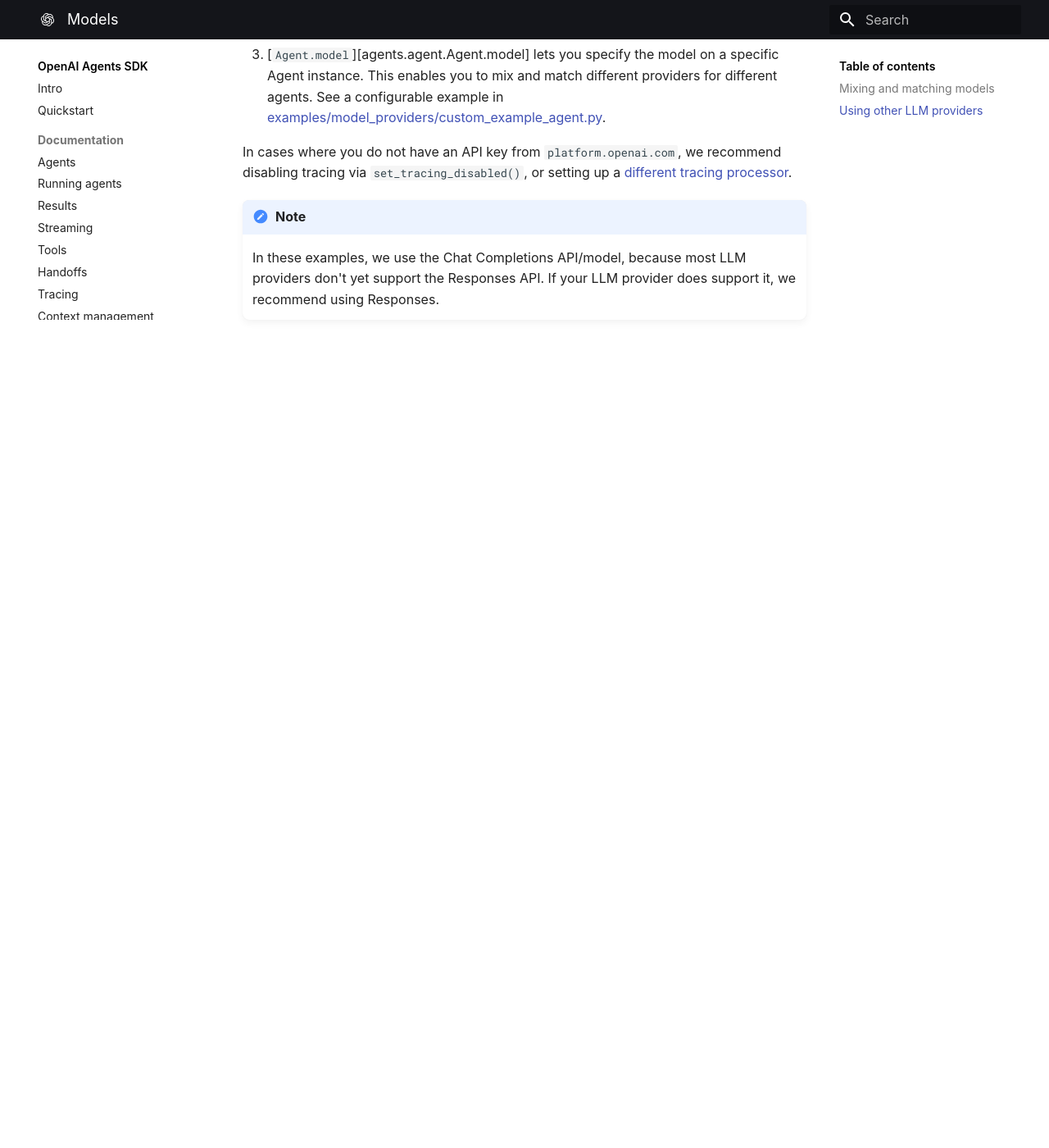
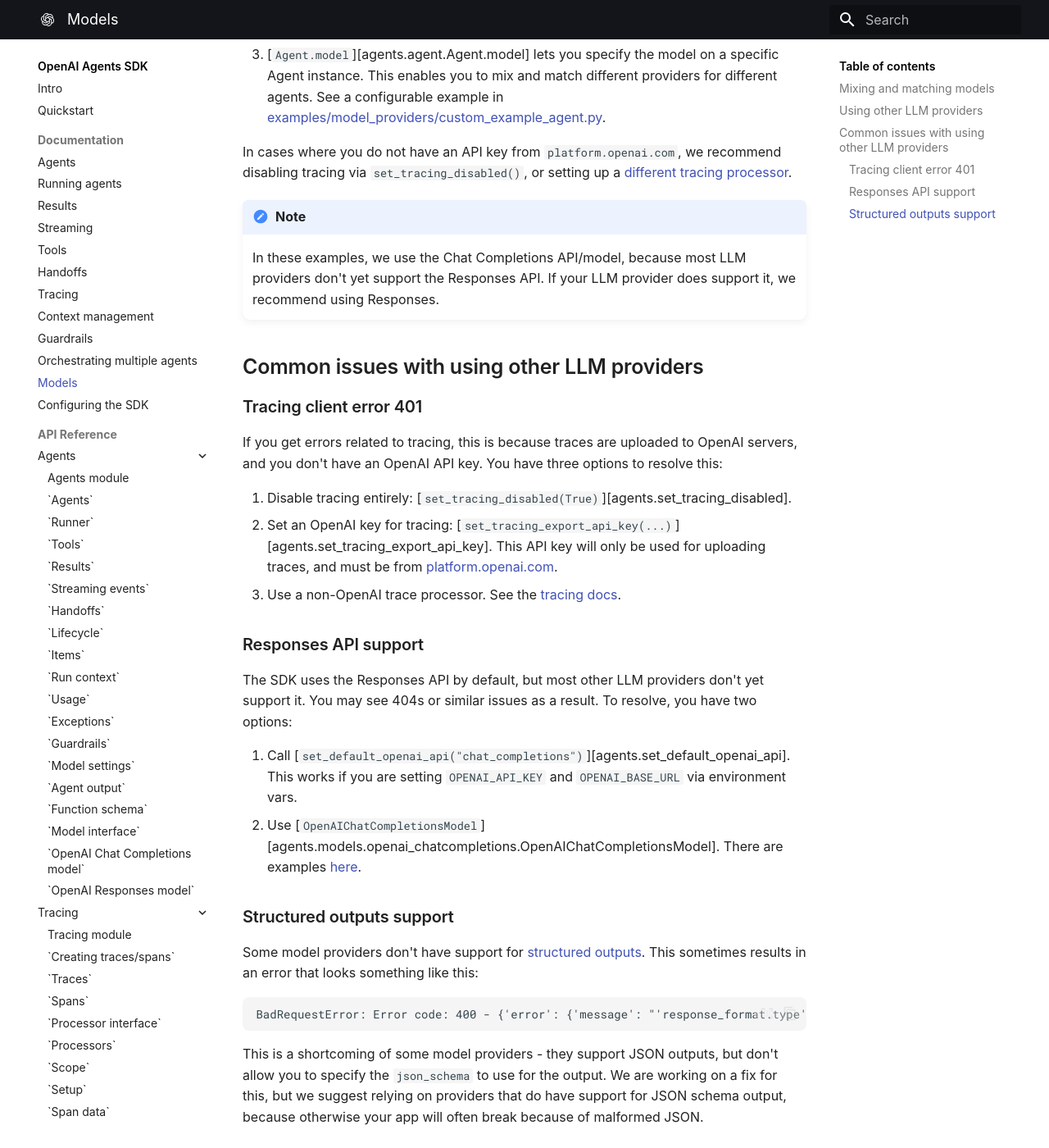
Before and after one commit to Radoslaw-Lisowski/openai-agents-python, an MkDocs documentation site: the page built from docs/models.md, in a window 1280 px wide and 1400 px high, scrolled down 1935 px. Shown: the whole window at 82% size. Built offline with MkDocs 1.6.1 and Material for MkDocs 9.7.7, drawn with Linux system fonts in a browser that asks for light colours; some web fonts are replaced; before the commit the page ends 2349 px from its top, so only the background shows below that.

Commit message:
Update model docs with common issues

````diff
--- a/docs/models.md
+++ b/docs/models.md
@@ -64,3 +64,30 @@ In cases where you do not have an API key from `platform.openai.com`, we recomme
 !!! note
 
     In these examples, we use the Chat Completions API/model, because most LLM providers don't yet support the Responses API. If your LLM provider does support it, we recommend using Responses.
+
+## Common issues with using other LLM providers
+
+### Tracing client error 401
+
+If you get errors related to tracing, this is because traces are uploaded to OpenAI servers, and you don't have an OpenAI API key. You have three options to resolve this:
+
+1. Disable tracing entirely: [`set_tracing_disabled(True)`][agents.set_tracing_disabled].
+2. Set an OpenAI key for tracing: [`set_tracing_export_api_key(...)`][agents.set_tracing_export_api_key]. This API key will only be used for uploading traces, and must be from [platform.openai.com](https://platform.openai.com/).
+3. Use a non-OpenAI trace processor. See the [tracing docs](tracing.md#custom-tracing-processors).
+
+### Responses API support
+
+The SDK uses the Responses API by default, but most other LLM providers don't yet support it. You may see 404s or similar issues as a result. To resolve, you have two options:
+
+1. Call [`set_default_openai_api("chat_completions")`][agents.set_default_openai_api]. This works if you are setting `OPENAI_API_KEY` and `OPENAI_BASE_URL` via environment vars.
+2. Use [`OpenAIChatCompletionsModel`][agents.models.openai_chatcompletions.OpenAIChatCompletionsModel]. There are examples [here](https://github.com/openai/openai-agents-python/tree/main/examples/model_providers/).
+
+### Structured outputs support
+
+Some model providers don't have support for [structured outputs](https://platform.openai.com/docs/guides/structured-outputs). This sometimes results in an error that looks something like this:
+
+```
+BadRequestError: Error code: 400 - {'error': {'message': "'response_format.type' : value is not one of the allowed values ['text','json_object']", 'type': 'invalid_request_error'}}
+```
+
+This is a shortcoming of some model providers - they support JSON outputs, but don't allow you to specify the `json_schema` to use for the output. We are working on a fix for this, but we suggest relying on providers that do have support for JSON schema output, because otherwise your app will often break because of malformed JSON.
````
